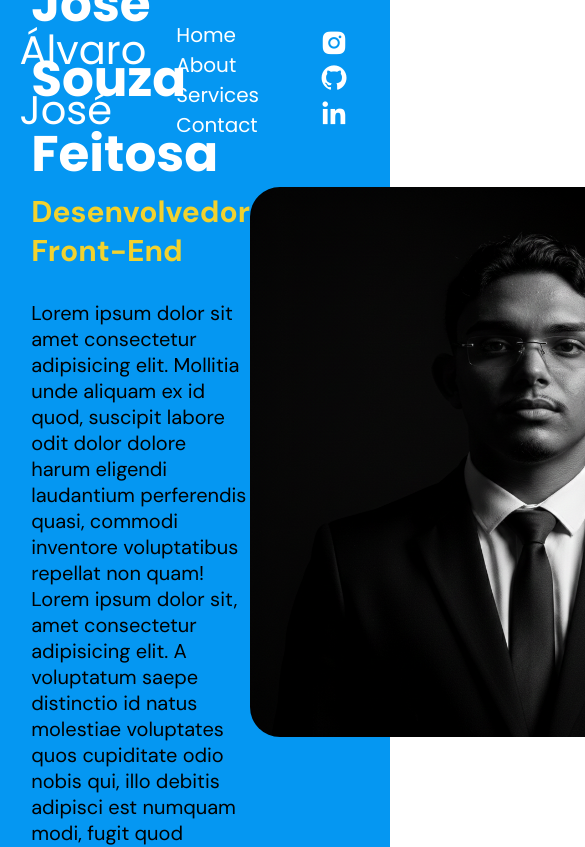
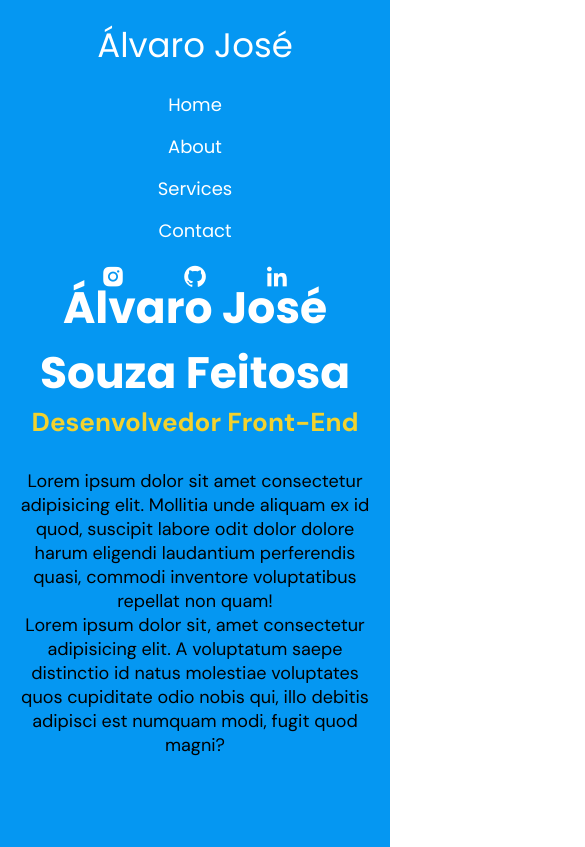
Before and after one commit to AlvaroJs-dev/Portifolio, a plain HTML site: page index.html in a window 390 px wide. Shown: the top 847 px of the page, 585 px wide, since content can reach past the window. Drawn offline with nearby package versions, Linux system fonts and the light colour scheme.

Commit message:
atualização responsividade

```diff
--- a/CSS/style.css
+++ b/CSS/style.css
@@ -72,7 +72,8 @@
 .hero-img{
     display: flex;
     position: relative;
-    margin-right: 130px;
+    margin-right: 150px;
+    margin-left: 50px;
     margin-top: 60px;
     bottom: 150px;
 }
@@ -81,3 +82,188 @@
     height: 550px;
     width: 550px;
 }
+/* =========================
+   RESPONSIVIDADE
+========================= */
+
+/* TABLETS (até 1024px) */
+@media (max-width: 1024px) {
+    .name {
+        font-size: 32px;
+    }
+
+    .navbar a {
+        font-size: 18px;
+        margin: 0 15px;
+    }
+
+    .icons a {
+        margin: 0 15px;
+        font-size: 26px;
+    }
+
+    .hero {
+        height: auto;
+        padding: 80px 5%;
+    }
+
+    .hero-main {
+        bottom: 0;
+        max-width: 100%;
+    }
+
+    .hero-main h1 {
+        font-size: 42px;
+    }
+
+    .hero-main h3 {
+        font-size: 26px;
+    }
+
+    .hero-main p {
+        font-size: 18px;
+    }
+
+    .hero-img {
+        margin-right: 0;
+        bottom: 0;
+    }
+
+    .hero-img img {
+        width: 400px;
+        height: 400px;
+    }
+}
+
+/* CELULARES (até 768px) */
+@media (max-width: 768px) {
+    .header {
+        flex-direction: column;
+        gap: 20px;
+        text-align: center;
+    }
+
+    .navbar {
+        display: flex;
+        flex-direction: column;
+        gap: 15px;
+    }
+
+    .navbar a {
+        margin: 0;
+    }
+
+    .icons {
+        display: flex;
+        gap: 20px;
+    }
+
+    .hero {
+        flex-direction: column;
+        text-align: center;
+        gap: 40px;
+    }
+
+    .hero-main {
+        bottom: 0;
+    }
+
+    .hero-main h1 {
+        font-size: 34px;
+    }
+
+    .hero-main h3 {
+        font-size: 22px;
+    }
+
+    .hero-main p {
+        font-size: 16px;
+    }
+
+    .hero-img {
+        bottom: 0;
+        margin-right: 0;
+        justify-content: center;
+    }
+
+    .hero-img img {
+        width: 300px;
+        height: 300px;
+    }
+}
+
+/* CELULARES PEQUENOS (até 480px) */
+@media (max-width: 480px) {
+    .name {
+        font-size: 28px;
+    }
+
+    .hero-main h1 {
+        font-size: 28px;
+    }
+
+    .hero-main h3 {
+        font-size: 20px;
+    }
+
+    .hero-main p {
+        font-size: 15px;
+    }
+
+    .hero-img img {
+        width: 250px;
+        height: 250px;
+    }
+}
+/* NOTEBOOKS (até 1366px) */
+@media (max-width: 1366px) {
+    .header {
+        padding: 20px 4%;
+    }
+
+    .name {
+        font-size: 34px;
+    }
+
+    .navbar a {
+        font-size: 18px;
+        margin: 0 18px;
+    }
+
+    .icons a {
+        font-size: 26px;
+        margin: 0 18px;
+    }
+
+    .hero {
+        padding: 60px 4%;
+        height: auto;
+    }
+
+    .hero-main {
+        bottom: 100px;
+        max-width: 600px;
+    }
+
+    .hero-main h1 {
+        font-size: 44px;
+    }
+
+    .hero-main h3 {
+        font-size: 26px;
+    }
+
+    .hero-main p {
+        font-size: 18px;
+    }
+
+    .hero-img {
+        margin-right: 100px;
+        bottom: 80px;
+    }
+
+    .hero-img img {
+        width: 420px;
+        height: 420px;
+    }
+}
```
